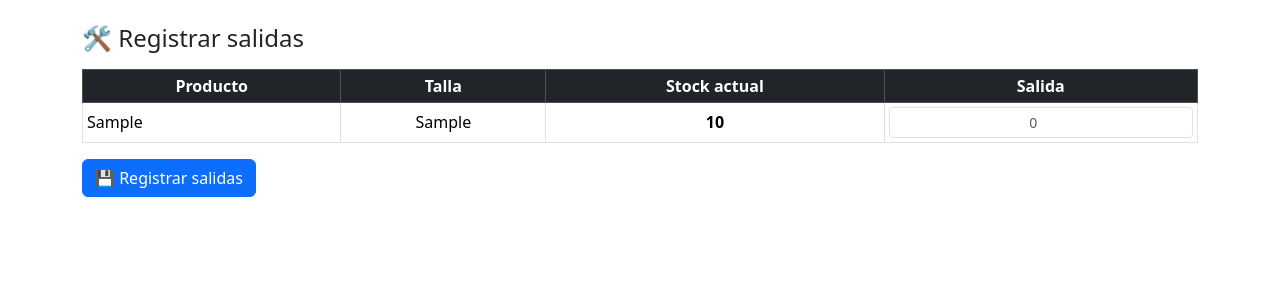
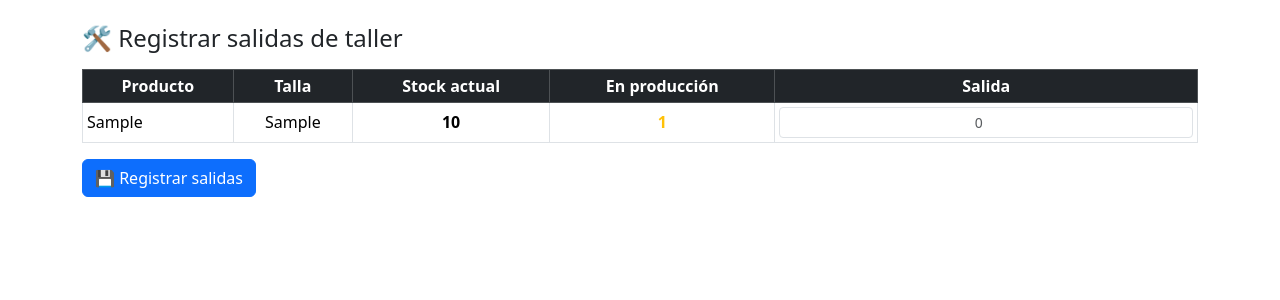
Before and after one commit to AnglAjc/STOCKMONBLEU, a Flask app: template templates/taller.html in a window 1280 px wide. Shown: the part 56-356 px from the top of the page. Run offline with Flask 3, Linux system fonts and the light colour scheme; the template is opened without the code that fills it: values that come from a table or form of the project are taken from there, others are empty; tables that the repository leaves empty hold one stand-in row (values such as "Sample post").

Commit message:
Update taller.html

```diff
--- a/templates/taller.html
+++ b/templates/taller.html
@@ -3,6 +3,8 @@
 <head>
     <meta charset="UTF-8">
     <title>Taller - Salidas</title>
+
+    <!-- Bootstrap -->
     <link href="https://cdn.jsdelivr.net/npm/bootstrap@5.3.2/dist/css/bootstrap.min.css" rel="stylesheet">
 </head>
 <body>
@@ -17,7 +19,7 @@
 
 <div class="container mt-4">
 
-    <h4 class="mb-3">🛠 Registrar salidas</h4>
+    <h4 class="mb-3">🛠 Registrar salidas de taller</h4>
 
     <form method="post">
 
@@ -27,6 +29,7 @@
                     <th>Producto</th>
                     <th>Talla</th>
                     <th>Stock actual</th>
+                    <th>En producción</th>
                     <th>Salida</th>
                 </tr>
             </thead>
@@ -35,20 +38,25 @@
                 <tr class="text-center">
                     <td class="text-start">{{ i.producto }}</td>
                     <td>{{ i.talla }}</td>
+
+                    {% if i.stock < 0 %}
+                        <td class="fw-bold text-danger">{{ i.stock }}</td>
+                    {% else %}
                         <td class="fw-bold">{{ i.stock }}</td>
+                    {% endif %}
+
+                    <td class="fw-bold text-warning">
+                        {{ i.en_produccion }}
+                    </td>
+
                     <td>
-                        {% if i.stock > 0 %}
                         <input
                             type="number"
                             class="form-control form-control-sm text-center"
                             name="salida_{{ i.id }}"
                             min="0"
-                                max="{{ i.stock }}"
                             placeholder="0"
                         >
-                        {% else %}
-                            <span class="text-muted">Sin stock</span>
-                        {% endif %}
                     </td>
                 </tr>
                 {% endfor %}
@@ -58,6 +66,7 @@
         <button class="btn btn-primary">
             💾 Registrar salidas
         </button>
+
     </form>
 
 </div>
```
Lines whose indentation alone changed are shown as unchanged.
